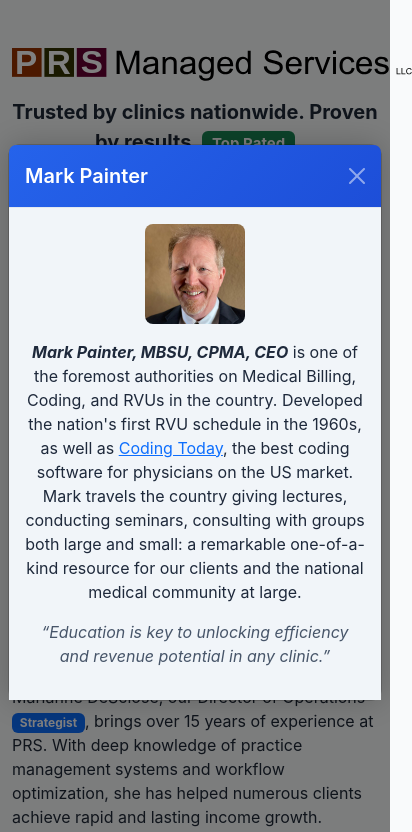
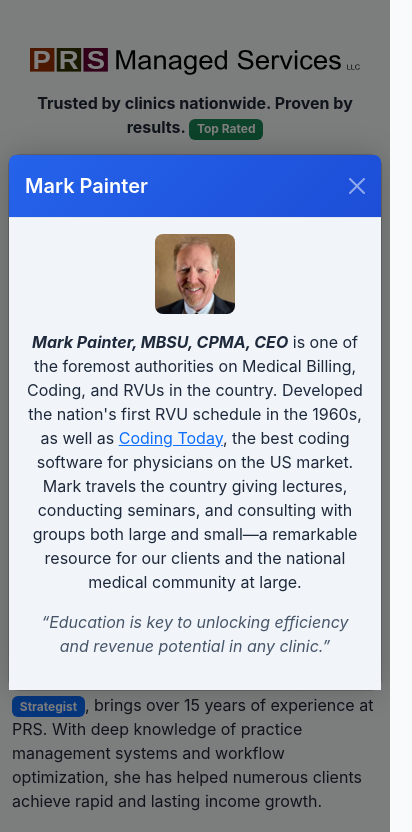
Before and after one commit to gitprs/BS5, a plain HTML site: page index.html in a window 390 px wide. Both pictures are taken after a click on the element "CEO Expert". Shown: the top 832 px of the page, 412 px wide, since content can reach past the window. Drawn offline with nearby package versions, Linux system fonts and the light colour scheme.

Commit message:
mobile optimization

```diff
--- a/index.html
+++ b/index.html
@@ -60,6 +60,7 @@
     }
     .logo-container img {
       transition: transform 0.4s ease;
+      max-width: 400px;
     }
     .logo-container img:hover {
       transform: scale(1.05);
@@ -91,13 +92,33 @@
     .modal-body .fst-italic {
       color: #475569;
     }
+
+    /* Mobile-specific tweaks */
+    @media (max-width: 576px) {
+      h2 {
+        font-size: 1.5rem;
+      }
+      .subtitle {
+        font-size: 1rem;
+      }
+      .cta-button, .call-button {
+        font-size: 0.9rem;
+        padding: 0.5rem 0.75rem;
+      }
+      .logo-container img {
+        max-width: 90%;
+      }
+      .modal-img {
+        max-width: 80px;
+      }
+    }
   </style>
 
 </head>
 <body>
   <div class="container py-5">
     <div class="logo-container" data-aos="fade-down">
-      <img src="images/favicon_io/prsmanagedserviceslogo.svg" alt="PRS Managed Services Logo" class="img-fluid mb-3" style="max-width: 400px;">
+      <img src="images/favicon_io/prsmanagedserviceslogo.svg" alt="PRS Managed Services Logo" class="img-fluid mb-3">
       <p class="subtitle animate__animated animate__fadeInUp"><strong>Trusted by clinics nationwide. Proven by results. <span class="badge bg-success">Top Rated</span></strong></p>
     </div>
 
@@ -160,7 +181,7 @@
         </div>
         <div class="modal-body text-center">
           <img src="images/Mark Painter Board.jpeg" alt="Mark Painter" class="modal-img">
-          <p><em><b>Mark Painter, MBSU, CPMA, CEO</b></em> is one of the foremost authorities on Medical Billing, Coding, and RVUs in the country. Developed the nation's first RVU schedule in the 1960s, as well as <a href="https://www.prsnetwork.com/codingtoday" target="_blank">Coding Today</a>, the best coding software for physicians on the US market. Mark travels the country giving lectures, conducting seminars, consulting with groups both large and small: a remarkable one-of-a-kind resource for our clients and the national medical community at large.</p>
+          <p><em><b>Mark Painter, MBSU, CPMA, CEO</b></em> is one of the foremost authorities on Medical Billing, Coding, and RVUs in the country. Developed the nation's first RVU schedule in the 1960s, as well as <a href="https://www.prsnetwork.com/codingtoday" target="_blank">Coding Today</a>, the best coding software for physicians on the US market. Mark travels the country giving lectures, conducting seminars, and consulting with groups both large and small—a remarkable resource for our clients and the national medical community at large.</p>
           <p class="fst-italic">“Education is key to unlocking efficiency and revenue potential in any clinic.”</p>
         </div>
       </div>
@@ -177,7 +198,7 @@
         </div>
         <div class="modal-body text-center">
           <img src="images/Marianne Desciose.jpg" alt="Marianne DeSciose" class="modal-img">
-          <p><em><b>Marianne DeSciose, Director of Operations</em></b> has presided over the growth and development of PRS, acquiring unequalled expertise in Practice Management systems, workflow, and medical claim wizardry. From large clinics (100 or more physicians) to small, her dedication to each clinic's success is remarkable: it is not uncommon that Marianne and her team will raise client income by over 30% within 9 months of onboarding.</p>
+          <p><em><b>Marianne DeSciose, Director of Operations</b></em> has presided over the growth and development of PRS, acquiring unparalleled expertise in Practice Management systems, workflow, and claim optimization. From large clinics to small practices, her dedication has raised client income by over 30% within months of onboarding.</p>
           <p class="fst-italic">“Our mission is to provide consistent, smart, and tailored support that makes a real difference for our clients.”</p>
         </div>
       </div>
@@ -219,6 +240,7 @@
     </div>
   </div>
 
+  <!-- Bootstrap, AOS, and Chart.js scripts -->
   <script src="https://cdn.jsdelivr.net/npm/bootstrap@5.3.0/dist/js/bootstrap.bundle.min.js"></script>
   <script src="https://unpkg.com/aos@2.3.4/dist/aos.js"></script>
   <script>
@@ -227,8 +249,6 @@
       once: true
     });
   </script>
-
-  <!-- 25% modal script-->
   <script src="https://cdn.jsdelivr.net/npm/chart.js"></script>
   <script>
     document.addEventListener("DOMContentLoaded", function () {
@@ -289,6 +309,5 @@
       });
     });
   </script>
-
 </body>
 </html>
```
Lines whose indentation alone changed are shown as unchanged.
